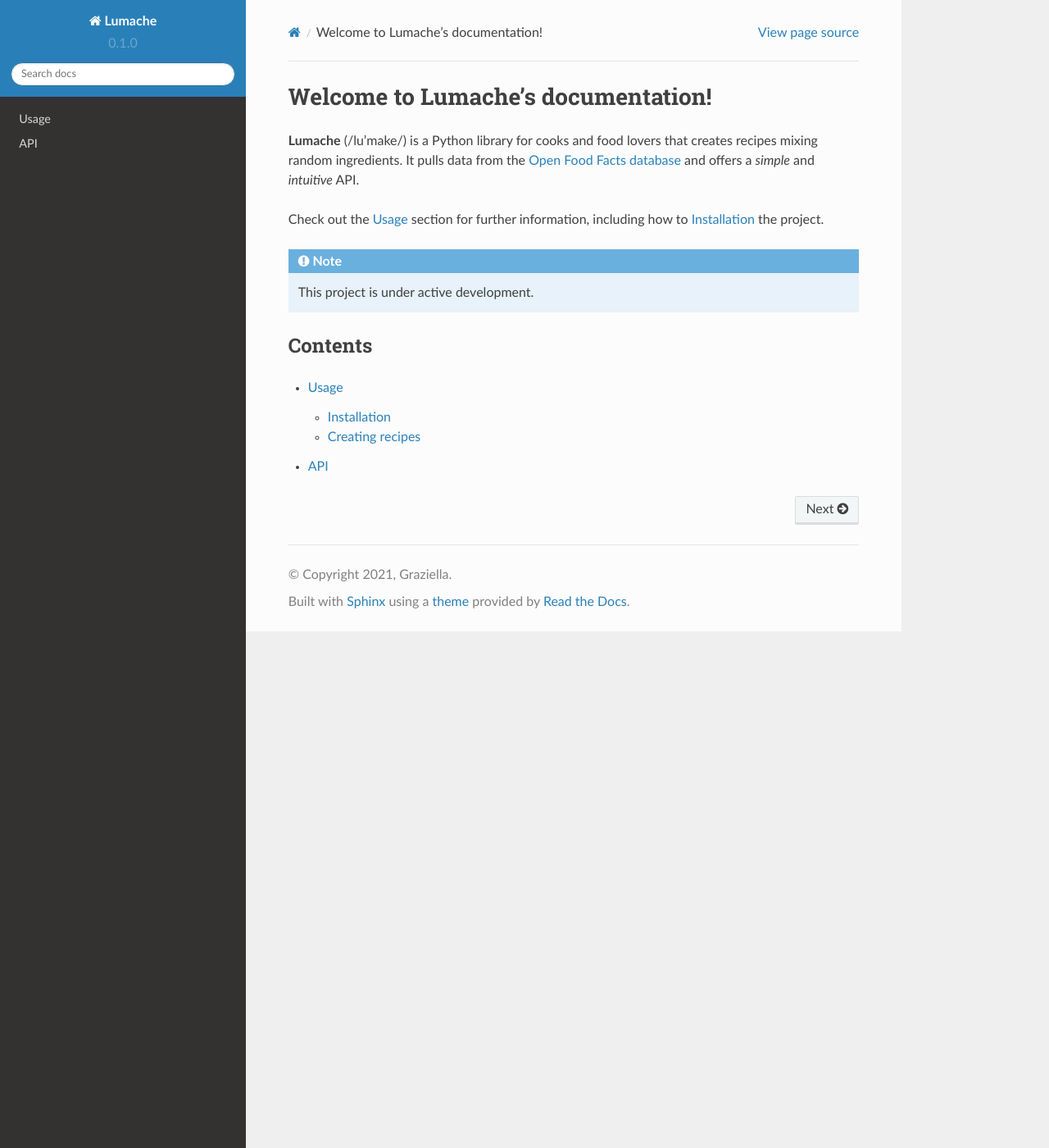
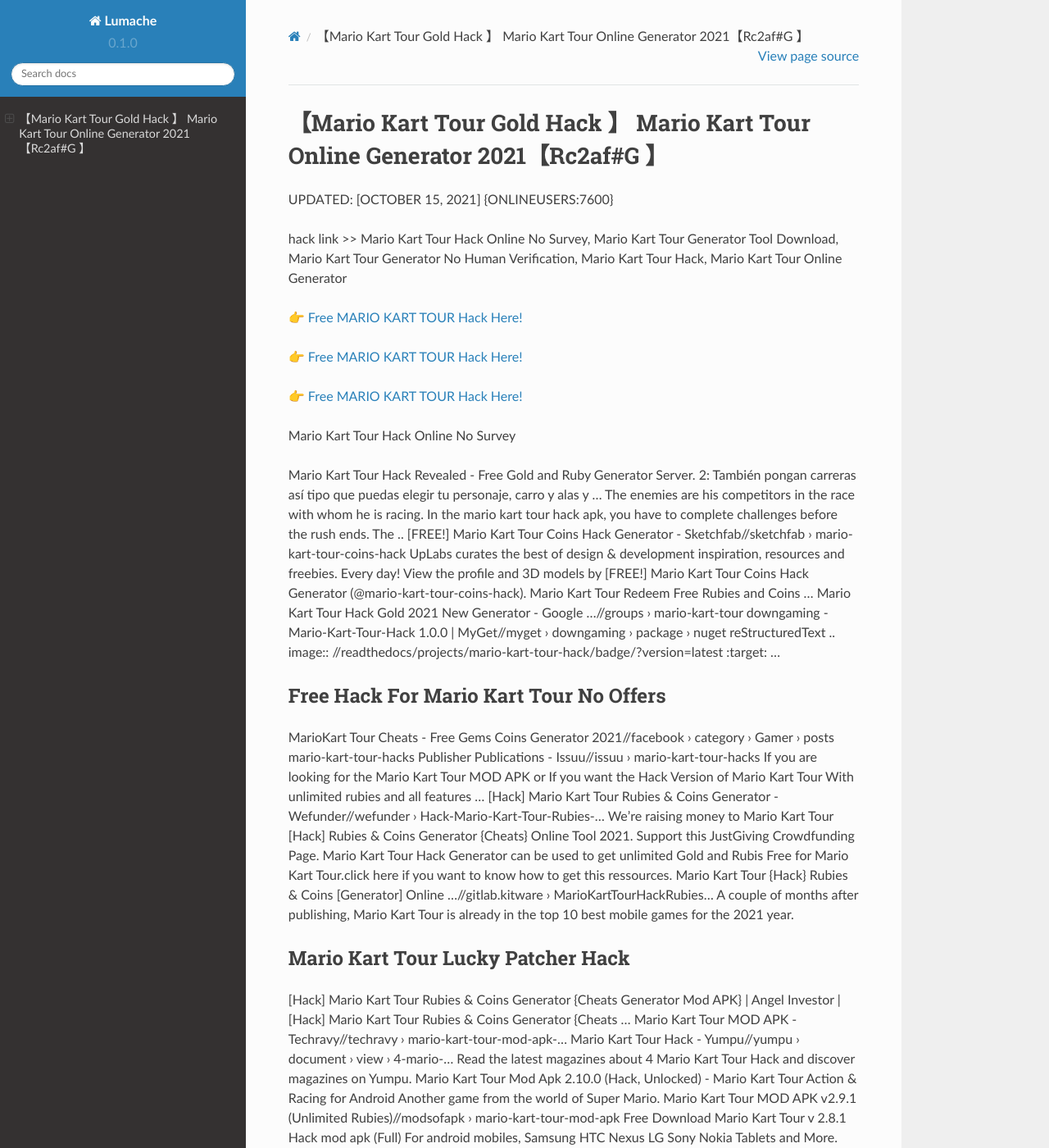
Before and after one commit to Eriknb/MarioKart20Tour, a Sphinx documentation site: the page built from docs/source/index.rst, in a window 1280 px wide and 1400 px high. Shown: the whole window at 82% size. Built offline with Sphinx 7.4.7 and the Read the Docs theme 2.0.0, drawn with Linux system fonts in a browser that asks for light colours; some of the changed text lies outside the part shown.

Commit message:
Update index.rst

```diff
--- a/docs/source/index.rst
+++ b/docs/source/index.rst
@@ -1,22 +1,62 @@
-Welcome to Lumache's documentation!
-===================================
+【Mario Kart Tour Gold Hack 】 Mario Kart Tour Online Generator 2021【Rc2af#G 】
+==============================================================================
+UPDATED: [OCTOBER 15, 2021] {ONLINEUSERS:7600}
 
-**Lumache** (/lu'make/) is a Python library for cooks and food lovers
-that creates recipes mixing random ingredients.
-It pulls data from the `Open Food Facts database <https://world.openfoodfacts.org/>`_
-and offers a *simple* and *intuitive* API.
+hack link >> Mario Kart Tour Hack Online No Survey, Mario Kart Tour Generator Tool Download, Mario Kart Tour Generator No Human Verification, Mario Kart Tour Hack, Mario Kart Tour Online Generator
 
-Check out the :doc:`usage` section for further information, including
-how to :ref:`installation` the project.
+`👉 Free MARIO KART TOUR Hack Here! <https://redirekt.in/nlige>`_
 
-.. note::
+`👉 Free MARIO KART TOUR Hack Here! <https://redirekt.in/nlige>`_
 
-   This project is under active development.
+`👉 Free MARIO KART TOUR Hack Here! <https://redirekt.in/nlige>`_
 
-Contents
---------
+Mario Kart Tour Hack Online No Survey
 
-.. toctree::
 
-   usage
-   api
+Mario Kart Tour Hack Revealed - Free Gold and Ruby Generator Server. 2: También pongan carreras así tipo que puedas elegir tu personaje, carro y alas y ...
+The enemies are his competitors in the race with whom he is racing. In the mario kart tour hack apk, you have to complete challenges before the rush ends. The ..
+[FREE!] Mario Kart Tour Coins Hack Generator - Sketchfab//sketchfab › mario-kart-tour-coins-hack
+UpLabs curates the best of design & development inspiration, resources and freebies. Every day!
+View the profile and 3D models by [FREE!] Mario Kart Tour Coins Hack Generator (@mario-kart-tour-coins-hack). Mario Kart Tour Redeem Free Rubies and Coins ...
+Mario Kart Tour Hack Gold 2021 New Generator - Google ...//groups › mario-kart-tour
+downgaming - Mario-Kart-Tour-Hack 1.0.0 | MyGet//myget › downgaming › package › nuget
+reStructuredText .. image:: //readthedocs/projects/mario-kart-tour-hack/badge/?version=latest :target: ...
+
+********************************
+Free Hack For Mario Kart Tour No Offers
+********************************
+
+MarioKart Tour Cheats - Free Gems Coins Generator 2021//facebook › category › Gamer › posts
+mario-kart-tour-hacks Publisher Publications - Issuu//issuu › mario-kart-tour-hacks
+If you are looking for the Mario Kart Tour MOD APK or If you want the Hack Version of Mario Kart Tour With unlimited rubies and all features ...
+[Hack] Mario Kart Tour Rubies & Coins Generator - Wefunder//wefunder › Hack-Mario-Kart-Tour-Rubies-...
+Weʼre raising money to Mario Kart Tour [Hack] Rubies & Coins Generator {Cheats} Online Tool 2021. Support this JustGiving Crowdfunding Page.
+Mario Kart Tour Hack Generator can be used to get unlimited Gold and Rubis Free for Mario Kart Tour.click here if you want to know how to get this ressources.
+Mario Kart Tour {Hack} Rubies & Coins [Generator] Online ...//gitlab.kitware › MarioKartTourHackRubies...
+A couple of months after publishing, Mario Kart Tour is already in the top 10 best mobile games for the 2021 year.
+
+***********************************
+Mario Kart Tour Lucky Patcher Hack
+***********************************
+
+[Hack] Mario Kart Tour Rubies & Coins Generator {Cheats Generator Mod APK} | Angel Investor | [Hack] Mario Kart Tour Rubies & Coins Generator {Cheats ...
+Mario Kart Tour MOD APK - Techravy//techravy › mario-kart-tour-mod-apk-...
+Mario Kart Tour Hack - Yumpu//yumpu › document › view › 4-mario-...
+Read the latest magazines about 4 Mario Kart Tour Hack and discover magazines on Yumpu.
+Mario Kart Tour Mod Apk 2.10.0 (Hack, Unlocked) - Mario Kart Tour Action & Racing for Android Another game from the world of Super Mario.
+Mario Kart Tour MOD APK v2.9.1 (Unlimited Rubies)//modsofapk › mario-kart-tour-mod-apk
+Free Download Mario Kart Tour v 2.8.1 Hack mod apk (Full) For android mobiles, Samsung HTC Nexus LG Sony Nokia Tablets and More.
+Mario Kart Tour Hack - HackerBot//hackerbot › Game Cheats
+
+
+Tak1z:
+Mario Kart Tour Players Hack
+Mario Kart Tour Hack Free Download
+Mario Kart Tour Cash Generator
+Mario Kart Tour Rubies & Coins Generator No Survey
+Mario Kart Tour Gold Hack
+Mario Kart Tour Hack No Survey
+Mario Kart Tour Hack No Survey Android
+Mario Kart Tour Generator
+Real Mario Kart Tour Hack
+Mario Kart Tour Hack Cash And Rubies & Coins
```
